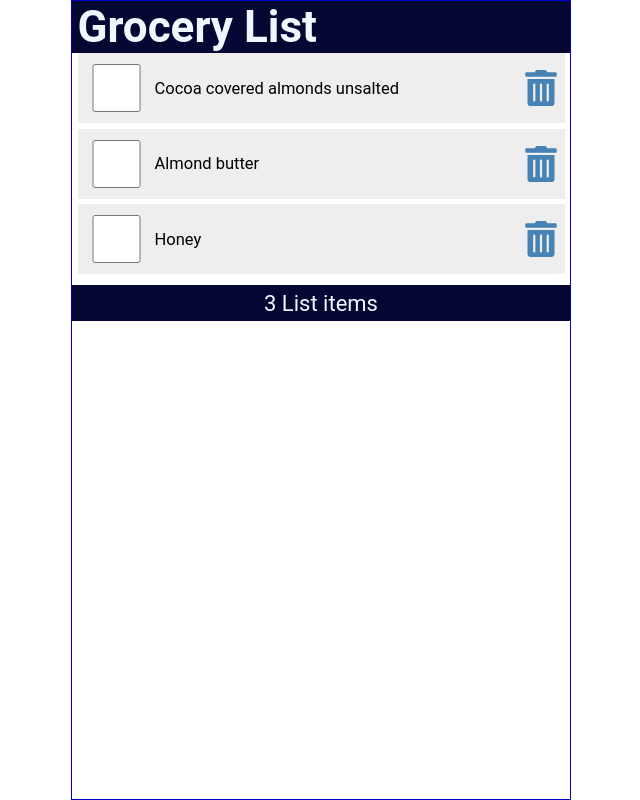
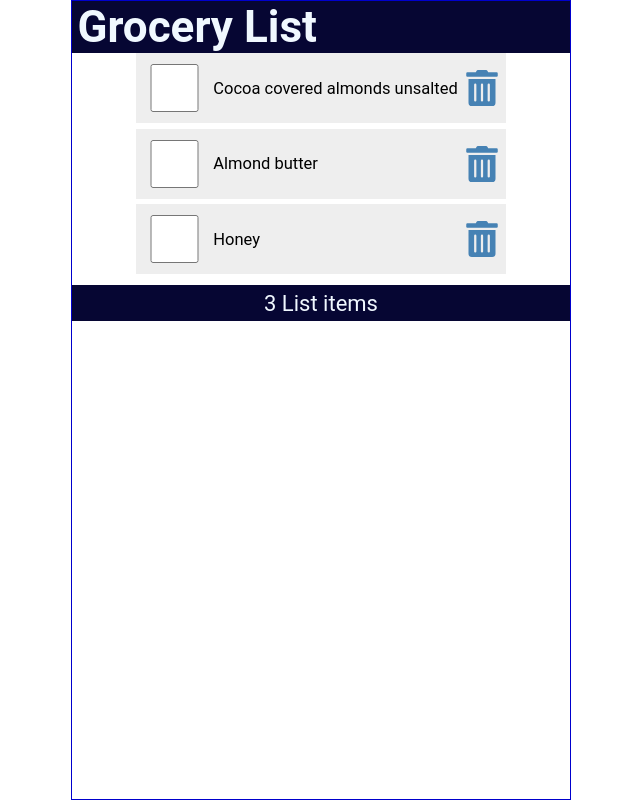
Before and after one commit to veronicaminciuna/shopping-list, a React (Create React App) app: page / in a window 1280 px wide. Shown: the whole page, without its empty margins (319-959 px from the left). Built offline with nearby package versions, Linux system fonts and the light colour scheme.

Commit message:
item list component

```diff
--- a/src/Content.js
+++ b/src/Content.js
@@ -1,31 +1,16 @@
 import {useState} from 'react';
-import {FaTrashAlt} from 'react-icons/fa'
+import ItemList from './ItemList'
 
 const Content = ({items, handleCheck,handleDelete}) => {
 
   return (
     <main>
         {items.length ? (
-        <ul>
-            {items.map((item)=> (
-                <li className='item' key={item.id}>
-                    <input
-                    type="checkbox"
-                    onChange={() => handleCheck(item.id)}
-                    checked={item.checked}
-                    />
-                    <label
-                    style={(item.checked) ? {textDecoration: 'line-through'} : null}
-                    onDoubleClick={() => handleCheck(item.id)}
-                    >{item.item}</label>
-                    <FaTrashAlt
-                    onClick={()=> handleDelete(item.id)}
-                    role="button"
-                    tabIndex="0"
-                    />
-                </li>
-            ))}
-        </ul>
+         <ItemList
+         items={items}
+         handleCheck={handleCheck}
+         handleDelete={handleDelete}
+         />
         ) : (
             <p style={{marginTop: '2rem'}}>Your list is empty</p>
         )}
--- /dev/null
+++ b/src/ItemList.js
@@ -0,0 +1,31 @@
+import {FaTrashAlt} from 'react-icons/fa'
+
+
+const ItemList = ({items, handleCheck,handleDelete}) => {
+  return (
+    <div>
+        <ul>
+            {items.map((item)=> (
+                <li className='item' key={item.id}>
+                    <input
+                    type="checkbox"
+                    onChange={() => handleCheck(item.id)}
+                    checked={item.checked}
+                    />
+                    <label
+                    style={(item.checked) ? {textDecoration: 'line-through'} : null}
+                    onDoubleClick={() => handleCheck(item.id)}
+                    >{item.item}</label>
+                    <FaTrashAlt
+                    onClick={()=> handleDelete(item.id)}
+                    role="button"
+                    tabIndex="0"
+                    />
+                </li>
+            ))}
+        </ul>
+    </div>
+  )
+}
+
+export default ItemList
```
